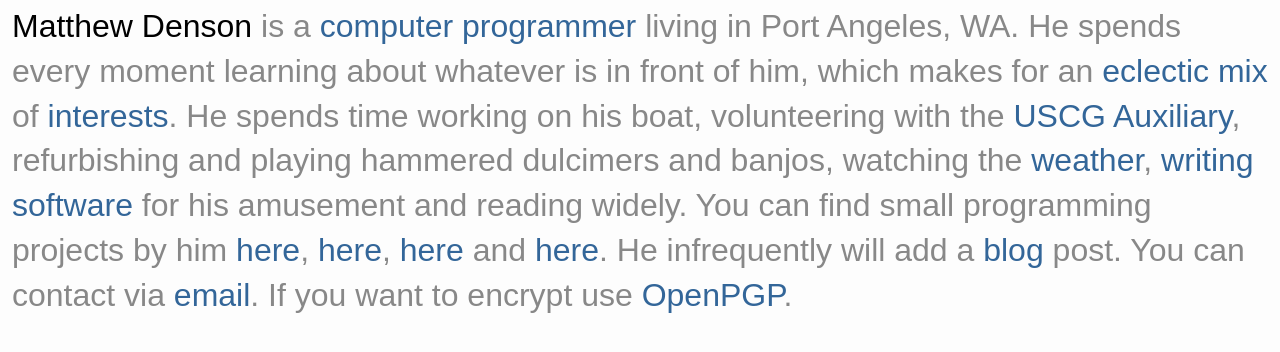
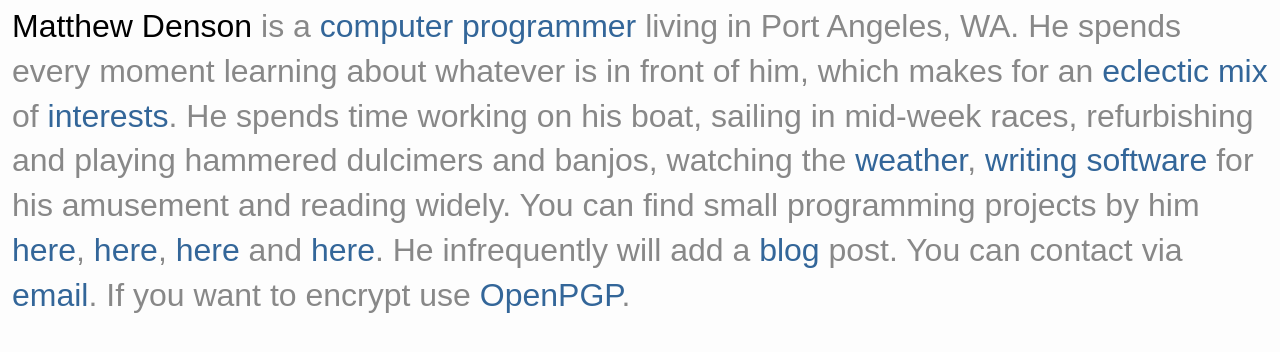
Before and after one commit to mdenson-dayspring/mdenson-dayspring.github.io, a Jekyll site: the page built from index.html, in a window 1280 px wide. Shown: the top 352 px of the page. Built offline with Jekyll 4.4.1, drawn with Linux system fonts in a browser that asks for light colours.

Commit message:
Remove USCG Auxiliary

```diff
--- a/index.html
+++ b/index.html
@@ -9,8 +9,8 @@ title: Matthew E. Denson
       is in front of him, which makes for an
       <a href="https://www.popularwoodworking.com/">eclectic</a>
       <a href="http://gregg.angelfishy.net/index.shtml">mix</a> of
-      <a href="https://spyc.clubexpress.com/content.aspx?page_id=22&club_id=292277&module_id=90313&sl=950989230">interests</a>. He spends time working on his boat, volunteering with the
-      <a href="http://wow.uscgaux.info/content.php?unit=130">USCG Auxiliary</a>, refurbishing and playing hammered dulcimers and banjos, watching the
+      <a href="https://spyc.clubexpress.com/content.aspx?page_id=22&club_id=292277&module_id=90313&sl=950989230">interests</a>. He spends time working on his boat,
+      sailing in mid-week races, refurbishing and playing hammered dulcimers and banjos, watching the
       <a href="https://www.wunderground.com/weather/us/wa/port-angeles/KWAPORTA51">weather</a>,
       <a href="/programming/">writing software</a> for his amusement and reading widely. You can find small programming projects by him
       <a href="http://bitbucket.org/mdenson-dayspring">here</a>,
```
